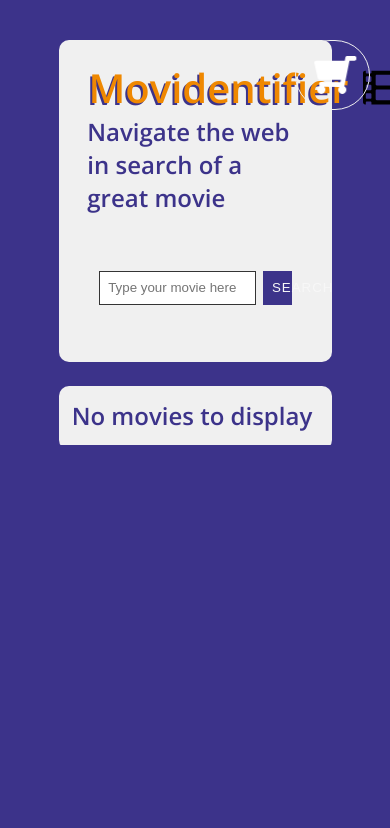
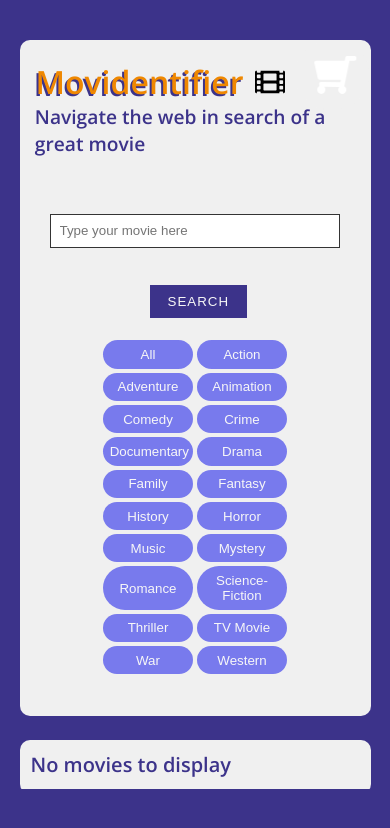
Before and after one commit to andreialexc30/movidentifier, a Vue app: page / in a window 390 px wide. Shown: the top 828 px of the page. Built offline with nearby package versions, Linux system fonts and the light colour scheme.

Commit message:
Mobile and tablet responsive styling through media queries

```diff
--- a/src/scss/responsive_media/_mobiledesign.scss
+++ b/src/scss/responsive_media/_mobiledesign.scss
@@ -1,24 +1,42 @@
-// Categories dropdown
-@media screen and (min-width: 300px) and (max-width: 400px) {
-    .searchQuery_Filters-categories {
-        display: none !important;
+// Body
+@media screen and (min-width: 300px) and (max-width: 600px) {
+    body {
+        width: 90vw !important;
+    }
+}
+
+// Header
+@media screen and (min-width: 300px) and (max-width: 600px) {
+    .section-heading {
+        font-size: 2rem !important;
+        margin: 0em .5em 0em .5em !important;
     }
 
-    .mobile-category_dropdown {
-        display: flex !important;
+    .heading-icon {
+        width: 30px !important;
     }
 
-    .dropdown_list-toggle {
-        display: flex !important;
+    .section-subheading {
+        font-size: 1.2rem !important;
+        margin: 0em .0em 0em .8em !important;
+    }
+}
+
+// Search query
+@media screen and (min-width: 300px) and (max-width: 800px) {
+    .searchQuery_form-wrapper {
         flex-direction: column;
-        grid-gap: .15em;
     }
 
-    .Mobile-categories--pill {
-        opacity: 0;
-    }
-
-    .Mobile-categories--pill_unhide {
-        opacity: 1 !important;
+    .input-submit_btn {
+        width: 25vw !important;
+        margin: 1.5em 0;
     }
 }
+
+// Movie details
+@media screen and (min-width: 300px) and (max-width: 600px) {
+    .movieDetails-heading {
+        font-size: 1.25rem;
+    }
+}
```
